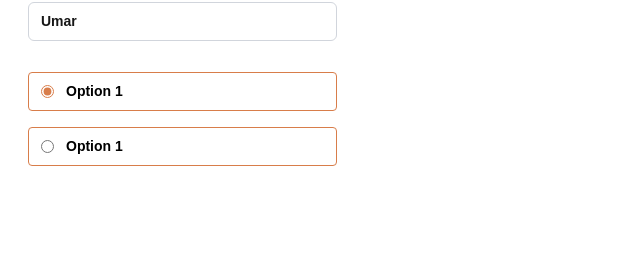
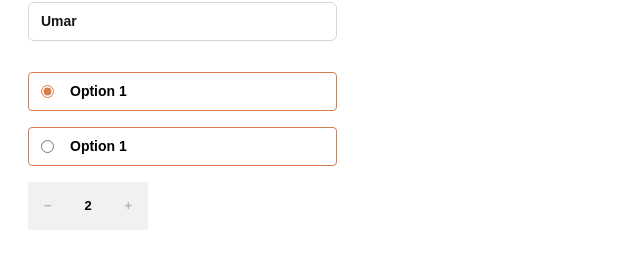
Before and after one commit to python-fuse/u_Audiophile, a Next.js app: page / in a window 1280 px wide. Shown: the part 311-580 px from the top of the page, without its empty margins (0-640 px from the left). Built offline with nearby package versions, Linux system fonts and the light colour scheme.

Commit message:
feat: add NumberInput component and integrate it into the page

```diff
--- a/app/page.tsx
+++ b/app/page.tsx
@@ -1,6 +1,7 @@
 "use client";
 
 import Button from "@/components/button";
+import NumberInput from "@/components/form/NumberInput";
 import RadioInput from "@/components/form/RadioInput";
 import TextField from "@/components/form/TextField";
 
@@ -29,6 +30,7 @@ const page = () => {
           label="Option 1"
           onSelect={() => {}}
         />
+        <NumberInput value={2} onChange={() => {}} min={1} max={5} />
       </div>
     </>
   );
--- /dev/null
+++ b/components/form/NumberInput.tsx
@@ -0,0 +1,35 @@
+import React from "react";
+
+interface NumberInputProps {
+  value: number;
+  onChange: (newValue: number) => void;
+  min?: number;
+  max?: number;
+}
+
+const NumberInput: React.FC<NumberInputProps> = ({
+  value,
+  onChange,
+  min,
+  max,
+}) => {
+  return (
+    <div className="flex bg-light text-[13px] text-black/25 items-center justify-between  w-[120px] h-12 px-4">
+      <button
+        className="hover:text-primary"
+        onClick={() => onChange(Math.max(min ?? 1, value - 1))}
+      >
+        &minus;
+      </button>
+      <span className="text-black font-bold">{value}</span>
+      <button
+        className="hover:text-primary"
+        onClick={() => onChange(Math.min(max ?? Infinity, value + 1))}
+      >
+        &#43;
+      </button>
+    </div>
+  );
+};
+
+export default NumberInput;
--- a/components/form/RadioInput.tsx
+++ b/components/form/RadioInput.tsx
@@ -24,7 +24,7 @@ const RadioInput: React.FC<RadioInputProps> = ({
         className="accent-primary"
       />
 
-      <label htmlFor={id} className=" text-black font-bold text-[14px] ml-3">
+      <label htmlFor={id} className=" text-black font-bold text-[14px] ml-4">
         {label}
       </label>
     </div>
```
